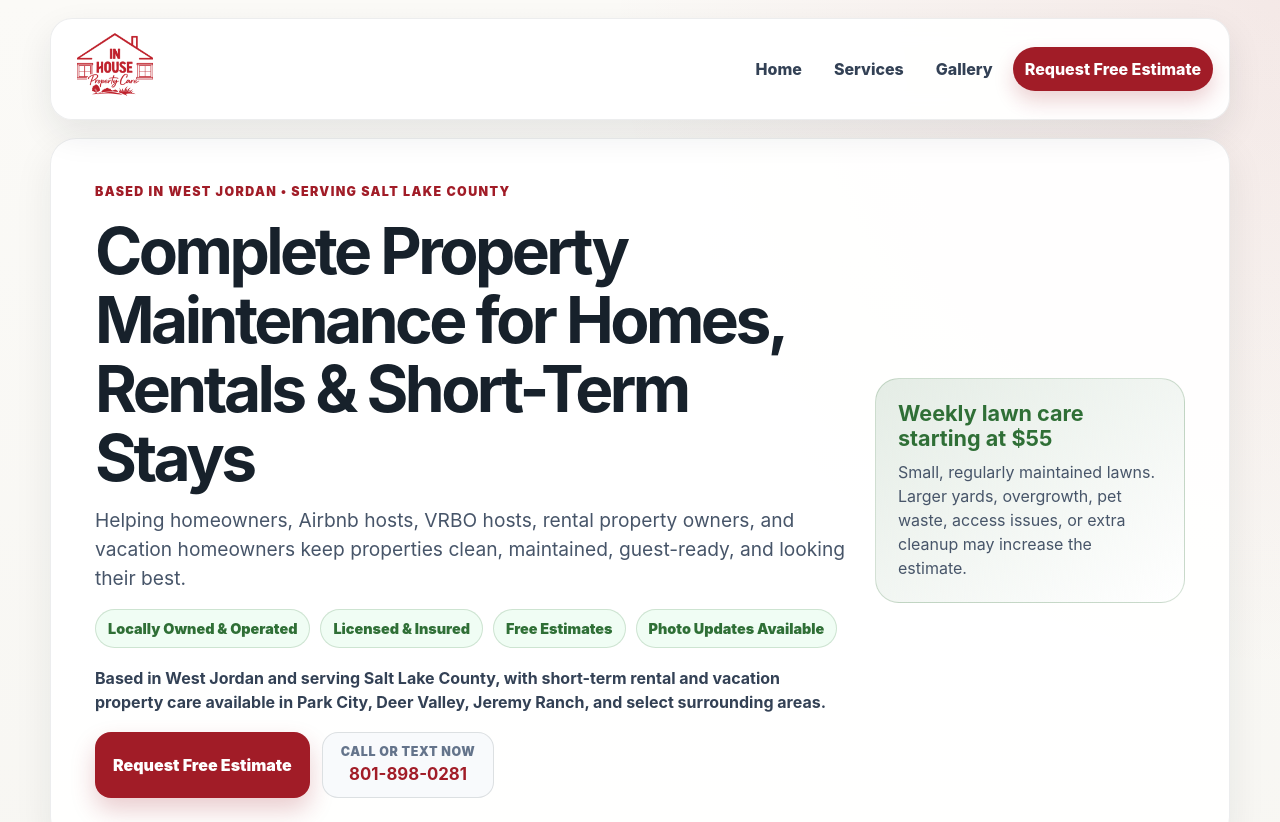
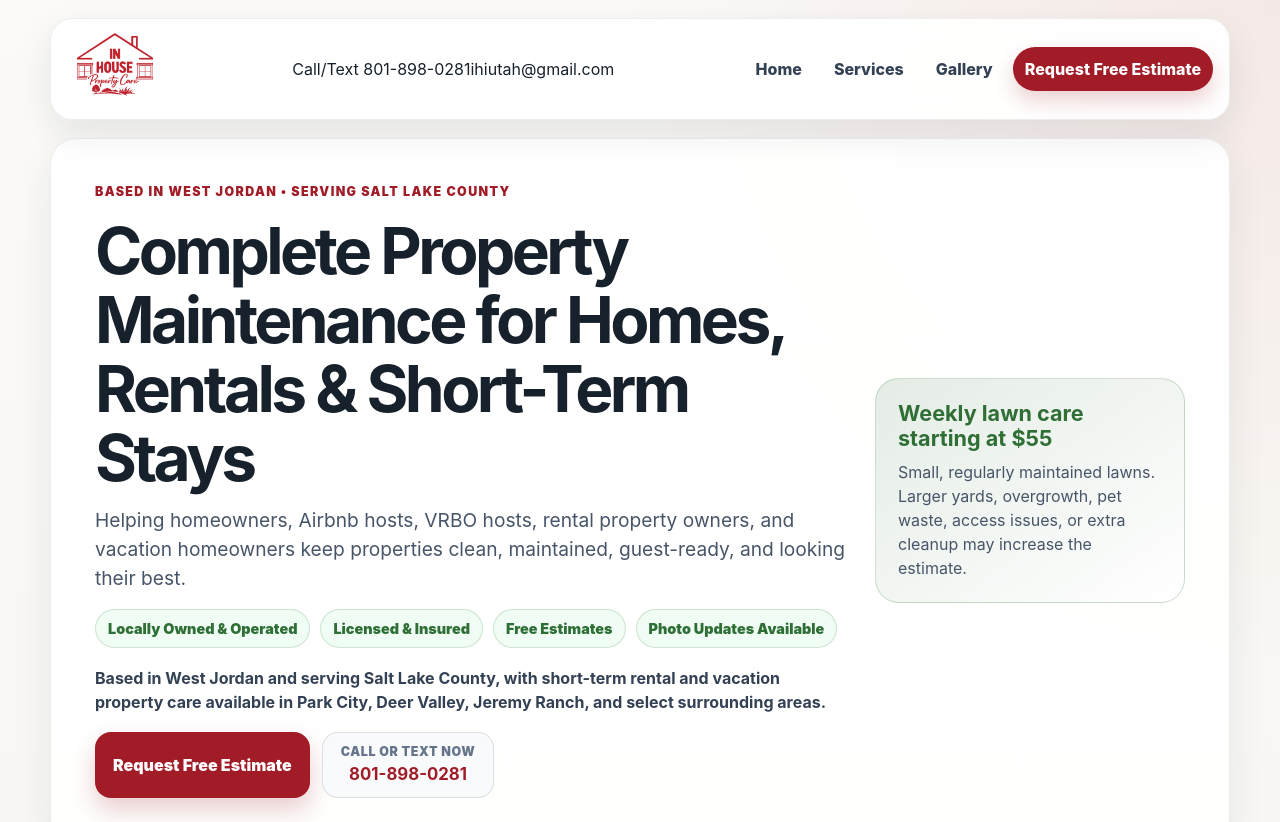
Before and after one commit to jaskels/in-house-property-care, a React (Vite) app: page / in a window 1280 px wide. Shown: the top 822 px of the page. Built offline with nearby package versions, Linux system fonts and the light colour scheme.

Commit message:
Update App.jsx

```diff
--- a/src/App.jsx
+++ b/src/App.jsx
@@ -219,6 +219,11 @@ function Header({ goHome, goToEstimate, goToGallery }) {
   <button className="brand-button" type="button" onClick={() => goHome()}>
     <img src="/logo.png" alt="In House Property Care" className="brand-logo" />
   </button>
+
+  <div className="topbar-contact">
+    <a href={`tel:${PHONE_LINK}`}>Call/Text {PHONE_DISPLAY}</a>
+    <a href={`mailto:${PUBLIC_EMAIL}`}>{PUBLIC_EMAIL}</a>
+  </div>
 
   <nav className="nav-links" aria-label="Main navigation">
     <button type="button" onClick={() => goHome()}>Home</button>
```
Lines whose indentation alone changed are shown as unchanged.
